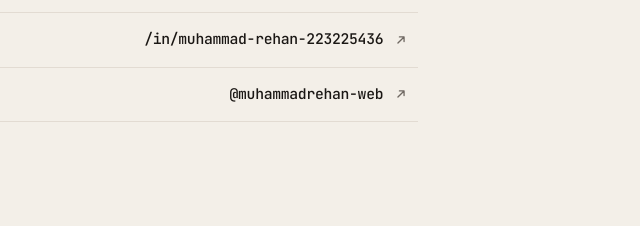
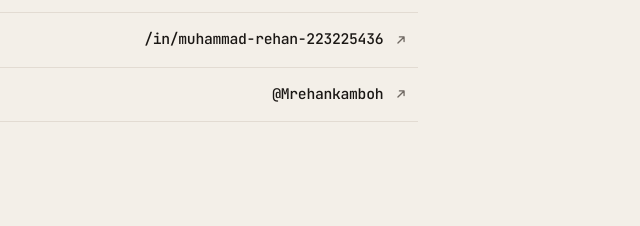
Before and after one commit to Mrehankamboh/portfolio, a plain HTML site: page index.html in a window 1280 px wide. Shown: the part 5094-5320 px from the top of the page, 582-1222 px from the left. Drawn offline with nearby package versions, Linux system fonts and the light colour scheme.

Commit message:
Point GitHub links to the Mrehankamboh account.
Co-authored-by: Cursor <cursoragent@cursor.com>

```diff
--- a/index.html
+++ b/index.html
@@ -90,7 +90,7 @@
           <a class="icon-btn" href="https://www.linkedin.com/in/muhammad-rehan-223225436/" target="_blank" rel="noopener noreferrer" aria-label="LinkedIn">
             <svg width="18" height="18" viewBox="0 0 24 24" fill="currentColor" aria-hidden="true"><path d="M4.98 3.5C4.98 4.88 3.88 6 2.5 6S0 4.88 0 3.5 1.12 1 2.5 1s2.48 1.12 2.48 2.5zM.24 8.25h4.52V24H.24V8.25zM8.34 8.25h4.33v2.14h.06c.6-1.14 2.08-2.34 4.28-2.34 4.58 0 5.42 3.01 5.42 6.93V24h-4.52v-6.95c0-1.66-.03-3.79-2.31-3.79-2.31 0-2.66 1.8-2.66 3.67V24H8.34V8.25z"/></svg>
           </a>
-          <a class="icon-btn" href="https://github.com/muhammadrehan-web" target="_blank" rel="noopener noreferrer" aria-label="GitHub">
+          <a class="icon-btn" href="https://github.com/Mrehankamboh" target="_blank" rel="noopener noreferrer" aria-label="GitHub">
             <svg width="18" height="18" viewBox="0 0 24 24" fill="currentColor" aria-hidden="true"><path d="M12 .5A12 12 0 0 0 8.2 23.9c.6.1.8-.3.8-.6v-2.2c-3.3.7-4-1.6-4-1.6-.5-1.4-1.3-1.7-1.3-1.7-1.1-.8.1-.8.1-.8 1.2.1 1.8 1.2 1.8 1.2 1.1 1.8 2.8 1.3 3.5 1 .1-.8.4-1.3.8-1.6-2.7-.3-5.5-1.3-5.5-6 0-1.3.5-2.4 1.2-3.2-.1-.3-.5-1.6.1-3.2 0 0 1-.3 3.3 1.2a11.5 11.5 0 0 1 6 0c2.3-1.5 3.3-1.2 3.3-1.2.6 1.6.2 2.9.1 3.2.8.8 1.2 1.9 1.2 3.2 0 4.6-2.8 5.6-5.5 5.9.4.4.8 1.1.8 2.2v3.3c0 .3.2.7.8.6A12 12 0 0 0 12 .5z"/></svg>
           </a>
           <a class="icon-btn" href="mailto:muhammadrehankamboh10@gmail.com" aria-label="Email">
@@ -443,13 +443,13 @@
             </a>
           </li>
           <li>
-            <a class="contact-row" href="https://github.com/muhammadrehan-web" target="_blank" rel="noopener noreferrer">
+            <a class="contact-row" href="https://github.com/Mrehankamboh" target="_blank" rel="noopener noreferrer">
               <span class="contact-row-left">
                 <svg width="18" height="18" viewBox="0 0 24 24" fill="currentColor" aria-hidden="true"><path d="M12 .5A12 12 0 0 0 8.2 23.9c.6.1.8-.3.8-.6v-2.2c-3.3.7-4-1.6-4-1.6-.5-1.4-1.3-1.7-1.3-1.7-1.1-.8.1-.8.1-.8 1.2.1 1.8 1.2 1.8 1.2 1.1 1.8 2.8 1.3 3.5 1 .1-.8.4-1.3.8-1.6-2.7-.3-5.5-1.3-5.5-6 0-1.3.5-2.4 1.2-3.2-.1-.3-.5-1.6.1-3.2 0 0 1-.3 3.3 1.2a11.5 11.5 0 0 1 6 0c2.3-1.5 3.3-1.2 3.3-1.2.6 1.6.2 2.9.1 3.2.8.8 1.2 1.9 1.2 3.2 0 4.6-2.8 5.6-5.5 5.9.4.4.8 1.1.8 2.2v3.3c0 .3.2.7.8.6A12 12 0 0 0 12 .5z"/></svg>
                 <span>GitHub</span>
               </span>
               <span class="contact-row-right">
-                <span>@muhammadrehan-web</span>
+                <span>@Mrehankamboh</span>
                 <svg width="14" height="14" viewBox="0 0 16 16" fill="none" aria-hidden="true"><path d="M4.5 11.5 11.5 4.5M6.2 4.5h5.3v5.3" stroke="currentColor" stroke-width="1.5" stroke-linecap="round" stroke-linejoin="round"/></svg>
               </span>
             </a>
```
Also changed, not shown: 1 other file.
